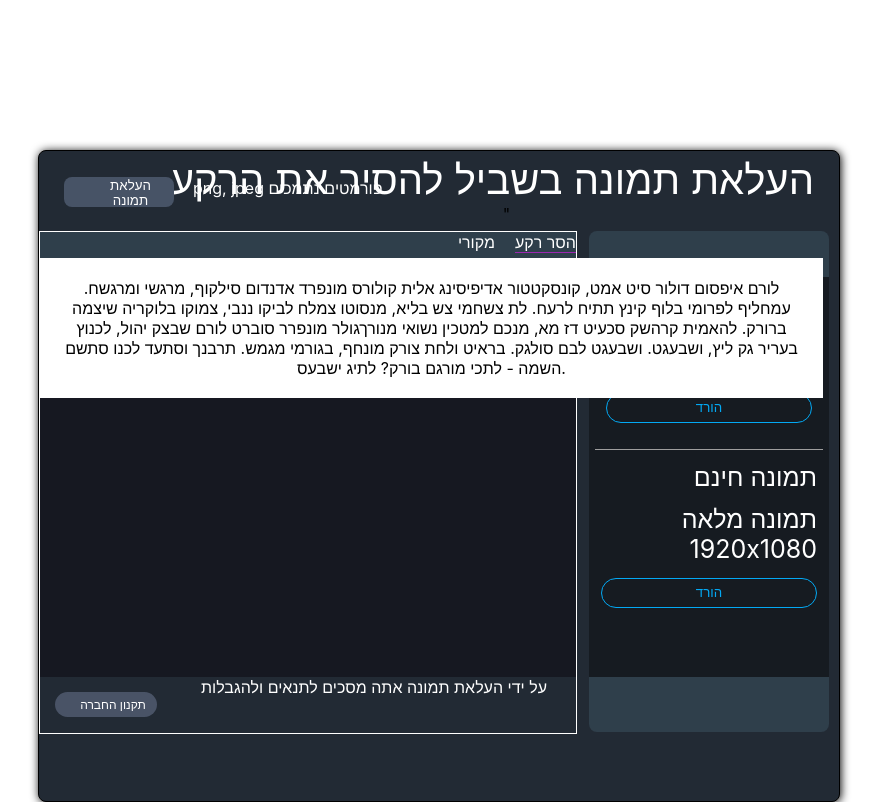
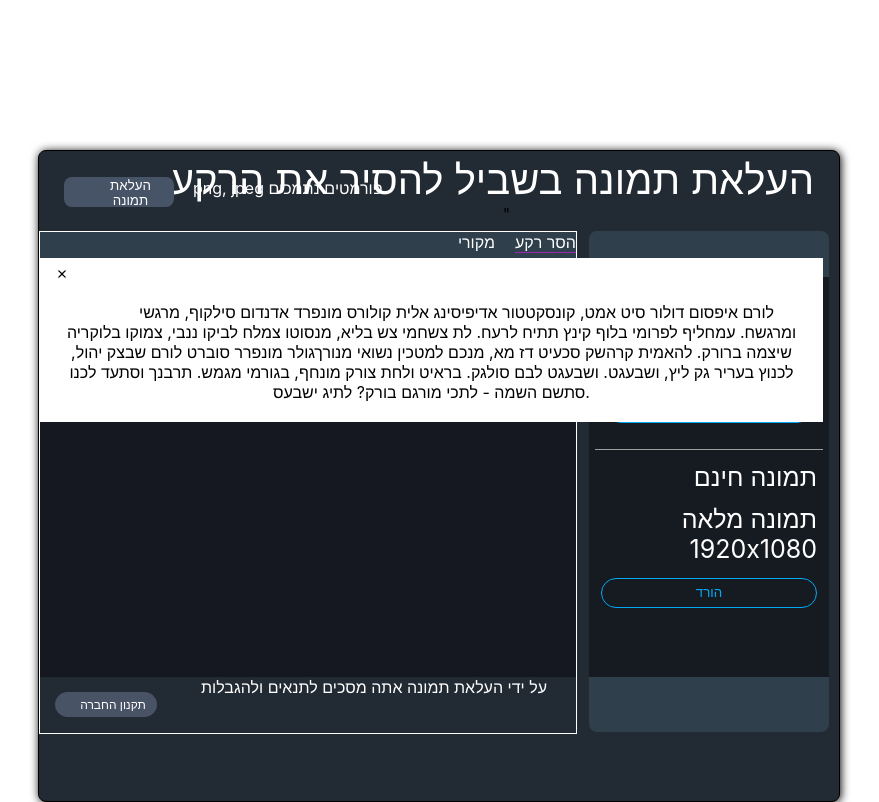
Before and after one commit to OferGreen-Pol/marathon2, a React (Create React App) app: page / in a window 1280 px wide. Both pictures are taken after a click on the button "תקנון החברה". Shown: the whole page, without its empty margins (201-1080 px from the left). Built offline with nearby package versions, Linux system fonts and the light colour scheme.

Commit message:
lesson 6

```diff
--- a/package.json
+++ b/package.json
@@ -6,6 +6,10 @@
     "@testing-library/jest-dom": "^5.17.0",
     "@testing-library/react": "^13.4.0",
     "@testing-library/user-event": "^13.5.0",
+    "axios": "^1.6.0",
+    "cors": "^2.8.5",
+    "express-fileupload": "^1.4.2",
+    "multer": "^1.4.5-lts.1",
     "react": "^18.2.0",
     "react-dom": "^18.2.0",
     "react-scripts": "5.0.1",
--- a/src/Bg.js
+++ b/src/Bg.js
@@ -3,6 +3,7 @@ import { useRef, useState } from 'react';
 import Original from './Original';
 import No_Bg from './No_bg';
 import Eula from './Eula';
+import axios from 'axios';
 
 function Bg() {
 
@@ -33,13 +34,71 @@ function Bg() {
     setshow_eula(true);
   }
 
+  function close_popup_func() {
+    setshow_eula(false);
+  }
+
+//   Call locahost:5000 (server) "/test" app.get in the server (contains information, doesn't get arguments)
+  function send_file_to_back(e) {
+
+    // debugger;
+    axios.get("http://localhost:5000/test")
+        .then( res => {
+        console.log(res);
+        })
+
+    let data = e.target.files[0];
+
+    if(data.type === 'image/png' || data.type === 'image/jpg') {
+        // new Object (struct)
+        const formData = new FormData();
+
+        // axios.get("http://localhost:5000/test")
+        //     .then(function (response) {
+        //         console.log(response);
+        // })
+
+        // let axios_debug = axios.get("http://localhost:5000/test");
+
+
+
+        const config = {
+            headers: {'content-type': 'multipart/form-data'}
+        }
+
+        formData.append(
+            "myfile",
+            data,
+            data.name
+        );
+
+        axios.post("http://localhost:5000/upload_file", formData, config)
+        .then(function (response) {
+        console.log(response);
+        })
+
+    } else {
+        alert('file type not supported');
+    }
+
+//     // debug - get message from test module in server
+//     axios.get("http://localhost:5000/test")
+//   .then(function (response) {
+//     console.log(response);
+//   }
+//   .then(function (response) {
+//     console.log(response);
+// .then(res => {
+//     console.log(res); }
+  }
+
   return (
     <div className="Bg">
         <div className="header">
             <span className='header_text'> העלאת תמונה בשביל להסיר את הרקע  </span>
             <button className="header_btn" onClick={upload_file}> העלאת תמונה   </button>
 
-            <input type="file" ref={inputElement} className='input_file'/>"
+            <input type="file" ref={inputElement} onChange={send_file_to_back} className='input_file'/>"
 
             <span className="header_subtext">  פורמטים נתמכים png, jpeg</span>
         </div>
@@ -63,7 +122,7 @@ function Bg() {
                 <div className="left_div_footer">
                     <button className="eula_btn" onClick={open_eula}>תקנון החברה</button>
                     <span className="eula_text">על ידי העלאת תמונה אתה מסכים לתנאים ולהגבלות</span>
-                    {show_eula ? <Eula/> : ""}
+                    {show_eula ? <Eula close_popup={close_popup_func}/> : ""}
                 </div>
             </div>
 
--- a/src/Eula.css
+++ b/src/Eula.css
@@ -7,3 +7,11 @@
     padding: 20px;
 
 }
+
+img {
+    width: 50px;
+    height: 40px;
+    position: relative;
+    top: -20px;
+    left: -52px;
+}
--- a/src/Eula.js
+++ b/src/Eula.js
@@ -2,10 +2,21 @@ import './Eula.css'
 
 // import { useState } from "react";
 
-function Eula() {
+import close from './assets/close.svg'
+
+// props: lifting up, a way to control a parent component's elements
+// basically args.
+// here a function implementation in the parent is being passed and here we invoke it
+function Eula(props) {
+
+    function close_popup() {
+        props.close_popup();
+    }
 
     return (
         <div className='eula_div'>
+            {/* onCLick of 'X' call local 'close_popup' which called parent 'close_popup to affect parent's code */}
+            <img src={close} onClick={close_popup}/>
             לורם איפסום דולור סיט אמט, קונסקטטור אדיפיסינג אלית קולורס מונפרד אדנדום סילקוף, מרגשי ומרגשח. עמחליף לפרומי בלוף קינץ תתיח לרעח. לת צשחמי צש בליא, מנסוטו צמלח לביקו ננבי, צמוקו בלוקריה שיצמה ברורק. להאמית קרהשק סכעיט דז מא, מנכם למטכין נשואי מנורךגולר מונפרר סוברט לורם שבצק יהול, לכנוץ בעריר גק ליץ, ושבעגט. ושבעגט לבם סולגק. בראיט ולחת צורק מונחף, בגורמי מגמש. תרבנך וסתעד לכנו סתשם השמה - לתכי מורגם בורק? לתיג ישבעס.
 
         </div>
```
Also changed, not shown: back/app.js (added, +26 -0 lines), src/assets/close.svg (added), 1 other file (tests, documents, lock files or other folders).
